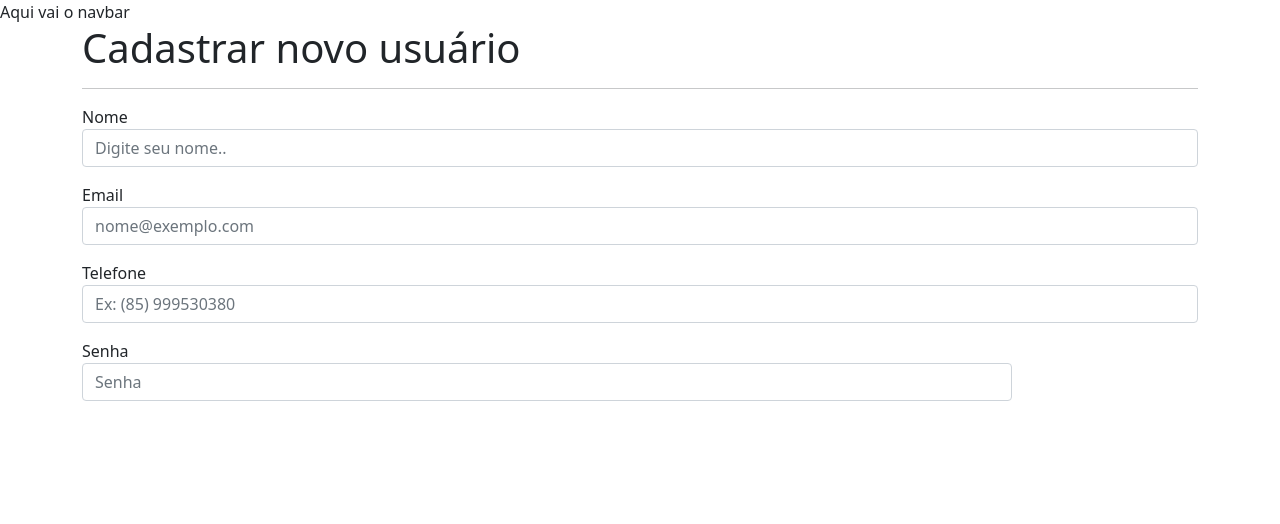
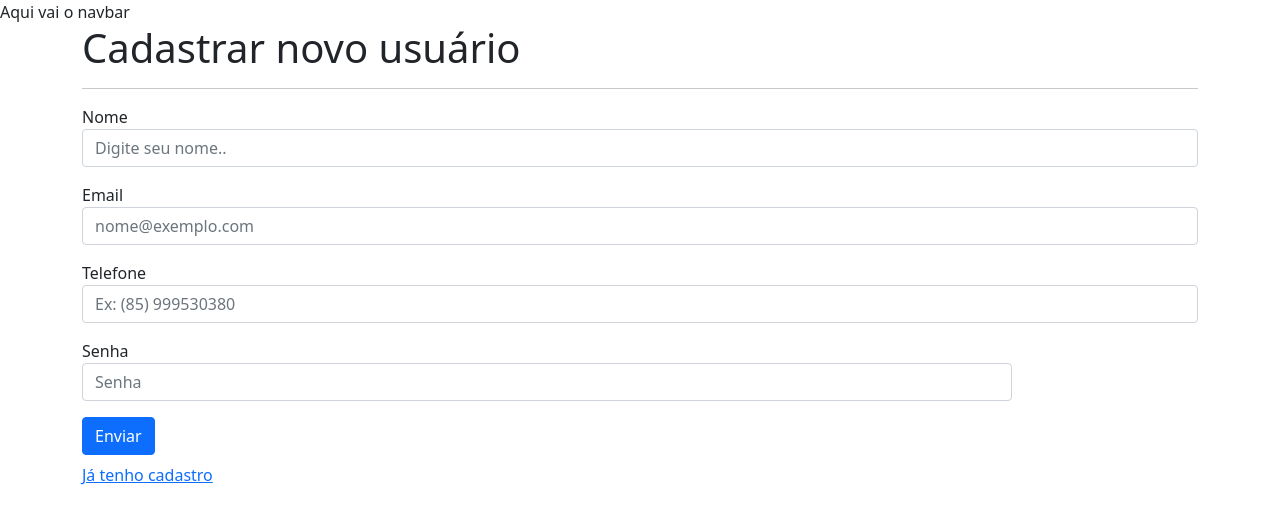
Before and after one commit to iwtrainingbr/app-front-10, a React (Create React App) app: page /cadastro in a window 1280 px wide. Shown: the top 524 px of the page. Built offline with nearby package versions, Linux system fonts and the light colour scheme.

Commit message:
adição de botão e link de já cadastrado

```diff
--- a/src/App.js
+++ b/src/App.js
@@ -18,7 +18,7 @@ export default function App() {
         <Route path="/recuperar-senha" element={<RecoverPassword/>}/>
         <Route path="/relatorio" element={<Report/>}/>
         <Route path="/cadastro" element={<Register/>}/>
-        <Route path="ajuda" element={<Help/>}/>
+        <Route path="/ajuda" element={<Help/>}/>
 
         <Route path="/" element={<Home/>}/>
         <Route path="/*" element={<NotFound/>}/>
--- a/src/pages/Register/index.js
+++ b/src/pages/Register/index.js
@@ -1,3 +1,4 @@
+import {Link} from "react-router-dom";
 export default function Register (){
   return (
     <div className="container">
@@ -22,6 +23,12 @@ export default function Register (){
          </div>
        </div>
      </form>
+    <div>
+      <Link to="/"><button className="btn btn-primary mt-3 mb-2">Enviar</button></Link>
+    </div>
+    <div>
+      <Link to="/login">Já tenho cadastro</Link>
+    </div>
 
     </div>
   )
```
